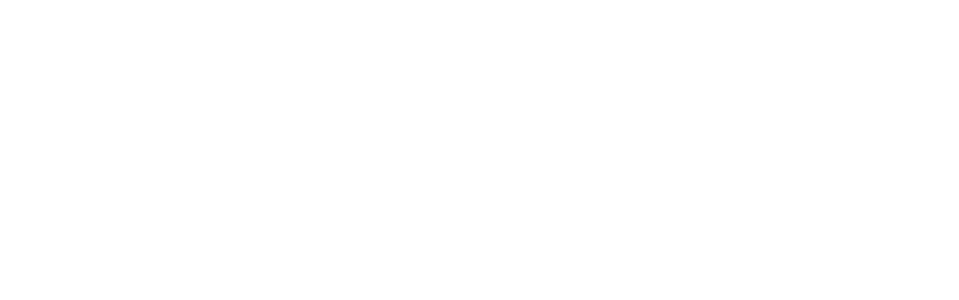
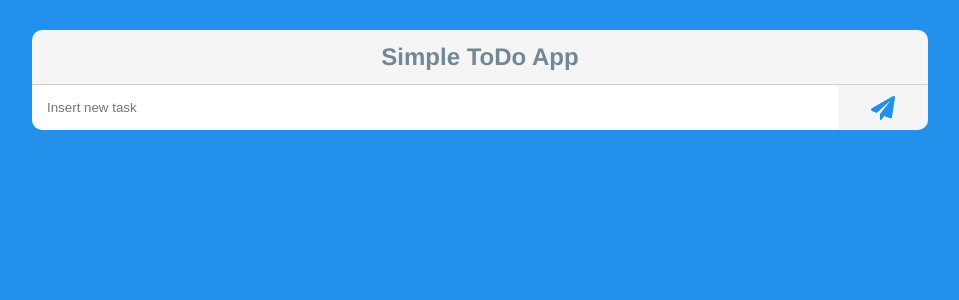
Before and after one commit to ivlev-98/ToDo-app.vue, a Vue app: page / in a window 1280 px wide. Shown: the top 300 px of the page, without its empty margins (160-1119 px from the left). Built offline with nearby package versions, Linux system fonts and the light colour scheme.

Commit message:
Create base app layout

```diff
--- a/src/App.vue
+++ b/src/App.vue
@@ -1,12 +1,82 @@
 <template>
-
+    <header class="app-header">
+        <h1>Simple ToDo App</h1>
+    </header>
+    <form class="form">
+        <input class="form__input" type="text" placeholder="Insert new task">
+        <button class="form__btn" @click.prevent="addTask">
+            <svg xmlns="http://www.w3.org/2000/svg" viewBox="0 0 512 512" width="1em" height="1em" fill="currentColor">
+                <path d="M511.6 36.86l-64 415.1c-1.5 9.734-7.375 18.22-15.97 23.05c-4.844 2.719-10.27 4.097-15.68 4.097c-4.188 0-8.319-.8154-12.29-2.472l-122.6-51.1l-50.86 76.29C226.3 508.5 219.8 512 212.8 512C201.3 512 192 502.7 192 491.2v-96.18c0-7.115 2.372-14.03 6.742-19.64L416 96l-293.7 264.3L19.69 317.5C8.438 312.8 .8125 302.2 .0625 289.1s5.469-23.72 16.06-29.77l448-255.1c10.69-6.109 23.88-5.547 34 1.406S513.5 24.72 511.6 36.86z"/>
+            </svg>
+        </button>
+    </form>
 </template>
 
 <script>
 export default {
-  name: 'App'
+    name: 'App'
 }
 </script>
 
 <style>
+* {
+    margin: 0;
+    padding: 0;
+    box-sizing: border-box;
+}
+@font-face {
+    font-family: Helvetica;
+    src: url('assets/fonts/Helvetica.ttf');
+    font-display: swap;
+}
+body {
+    font-family: Helvetica;
+    background: #2391eb;
+}
+#app {
+    width: 70%;
+    margin: 30px auto;
+    color: #718897;
+    border-radius: 10px;
+    overflow: hidden;
+}
+.app-header {
+    background: #f5f5f5;
+    display: flex;
+    align-items: center;
+    justify-content: center;
+    height: 55px;
+    border-bottom: 1px solid #cad4da;
+}
+.app-header h1 {
+    font-size: 1.5em;
+}
+.form {
+    display: flex;
+}
+.form__input {
+    display: block;
+    width: 90%;
+    height: 45px;
+    border: none;
+    padding: 0 15px;
+}
+.form__input:focus {
+    outline: none;
+}
+.form__btn {
+    width: 10%;
+    display: flex;
+    align-items: center;
+    justify-content: center;
+    color: #2391eb;
+    background: #f5f5f5;
+    border: none;
+    font-size: 1.5em;
+    cursor: pointer;
+    transition: .5s;
+}
+.form__btn:hover {
+    background: #cad4da;
+}
 </style>
```
Also changed, not shown: src/assets/fonts/Helvetica.ttf (added).
